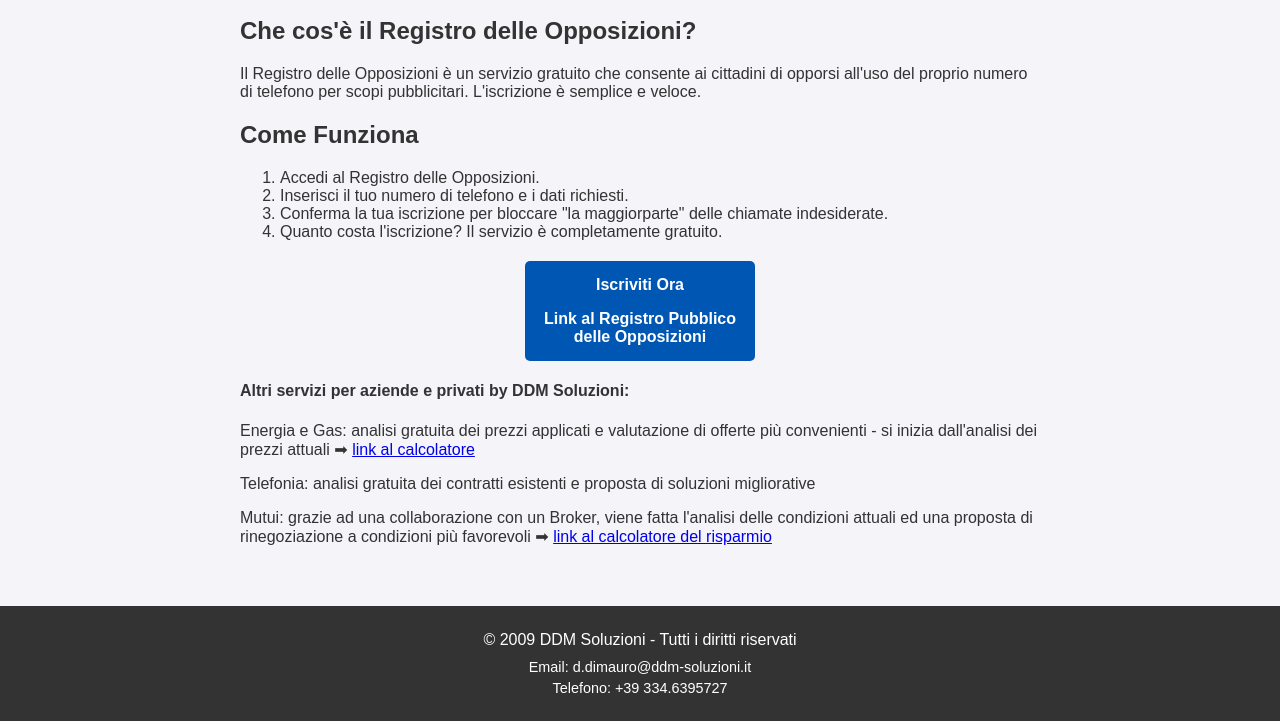
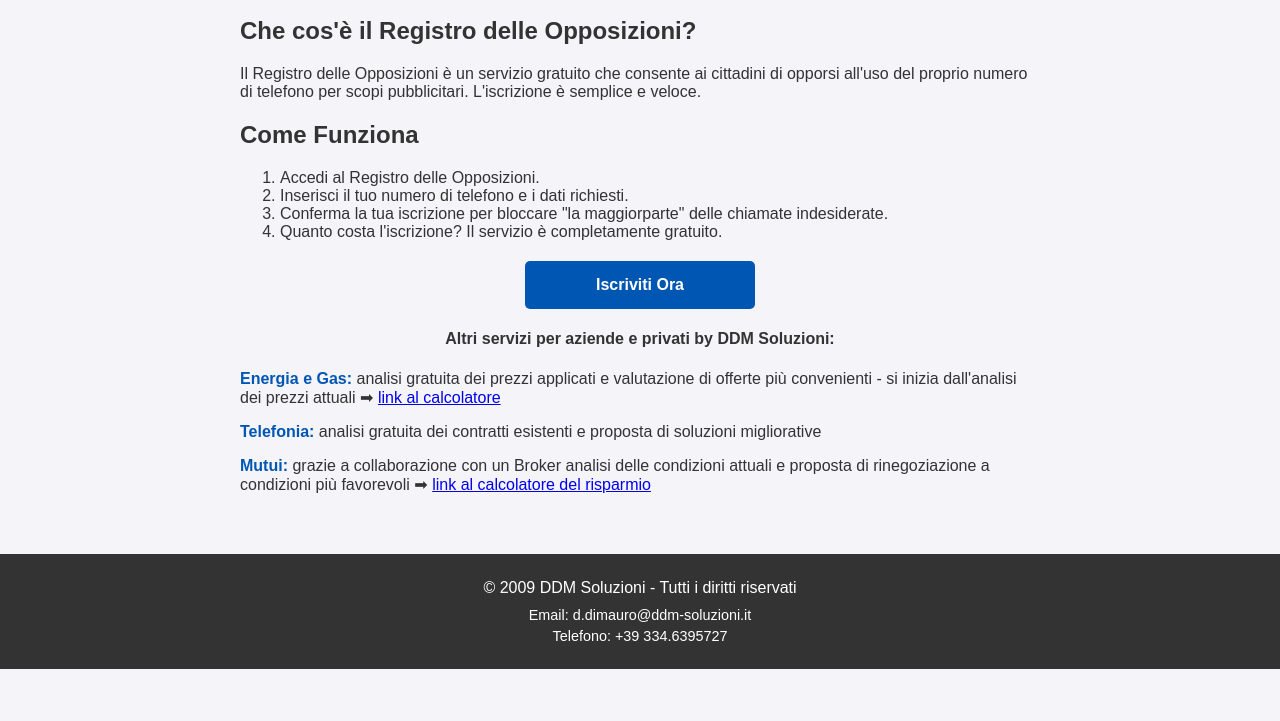
Before and after one commit to Dandim80/RPO-e-servizi, a plain HTML site: page index.html in a window 1280 px wide. Shown: the part 201-922 px from the top of the page. After the commit the page ends 870 px from the top, so only its background shows below. Drawn offline with Linux system fonts and the light colour scheme.

Commit message:
Update index.html

```diff
--- a/index.html
+++ b/index.html
@@ -70,6 +70,9 @@
             margin-top: 10px;
             font-size: 0.9em;
         }
+        .centered {
+            text-align: center;
+        }
     </style>
 </head>
 <body>
@@ -79,6 +82,7 @@
             <h1>Iscrizione al Registro delle Opposizioni</h1>
             <h1>by DDM Soluzioni</h1>
         </header>
+
         <section class="intro">
             <h2>Che cos'è il Registro delle Opposizioni?</h2>
             <p>Il Registro delle Opposizioni è un servizio gratuito che consente ai cittadini di opporsi all'uso del proprio numero di telefono per scopi pubblicitari. L'iscrizione è semplice e veloce.</p>
@@ -95,19 +99,18 @@
         </section>
 
         <a class="cta-button" href="https://cittadino.registrodelleopposizioni.it/iscrizione/passo1/" target="_blank">
-            Iscriviti Ora</p> Link al Registro Pubblico delle Opposizioni
+            Iscriviti Ora
         </a>
 
         <section class="about">
-            <h4>Altri servizi per aziende e privati by DDM Soluzioni:</h2>
-           <p>Energia e Gas: analisi gratuita dei prezzi applicati e valutazione di offerte più convenienti - si inizia dall'analisi dei prezzi attuali ➡ <a href="https://dandim80.github.io/Index.html/" target="_blank"> link al calcolatore</a></p>
+            <h4 class="centered">Altri servizi per aziende e privati by DDM Soluzioni:</h4>
+            <p><strong style="color: #0056b3;">Energia e Gas:</strong> analisi gratuita dei prezzi applicati e valutazione di offerte più convenienti - si inizia dall'analisi dei prezzi attuali ➡ <a href="https://dandim80.github.io/Index.html/" target="_blank">link al calcolatore</a></p>
 
-            <p>Telefonia: analisi gratuita dei contratti esistenti e proposta di soluzioni migliorative
-            <p> Mutui: grazie ad una collaborazione con un Broker, viene fatta l'analisi delle condizioni attuali ed una proposta di rinegoziazione a condizioni più favorevoli ➡  <a href="https://dandim80.github.io/Surroga-e-Analisi-/Index.html" target="_blank">link al calcolatore del risparmio</a></p>
-    </section>
+            <p><strong style="color: #0056b3;">Telefonia:</strong> analisi gratuita dei contratti esistenti e proposta di soluzioni migliorative</p>
+            <p><strong style="color: #0056b3;">Mutui:</strong> grazie a collaborazione con un Broker analisi delle condizioni attuali e proposta di rinegoziazione a condizioni più favorevoli ➡  <a href="https://dandim80.github.io/Surroga-e-Analisi-/Index.html" target="_blank">link al calcolatore del risparmio</a></p>
+        </section>
+    </div>
 
-
-    </div>
     <footer>
         <p>&copy; 2009 DDM Soluzioni - Tutti i diritti riservati</p>
         <div class="contact-info">
```
